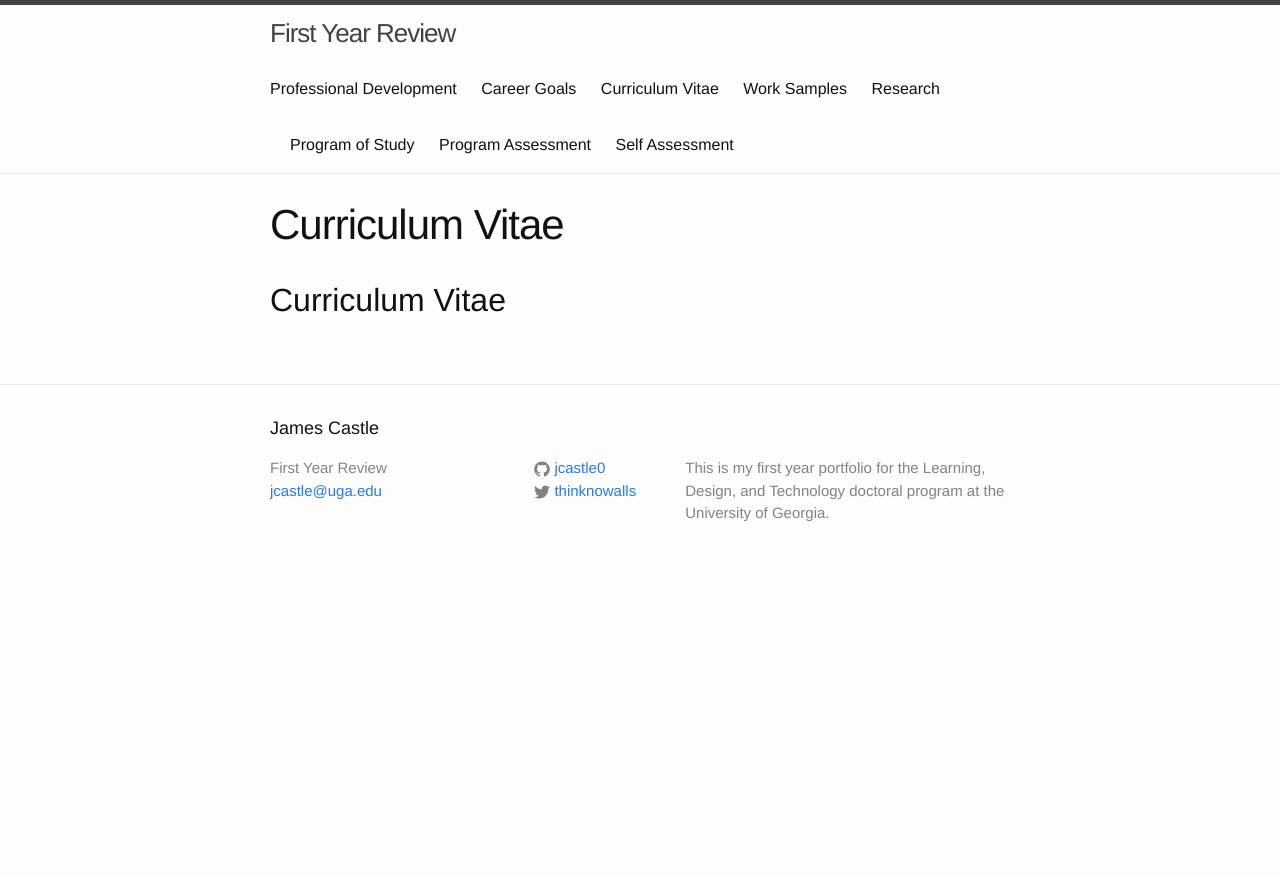
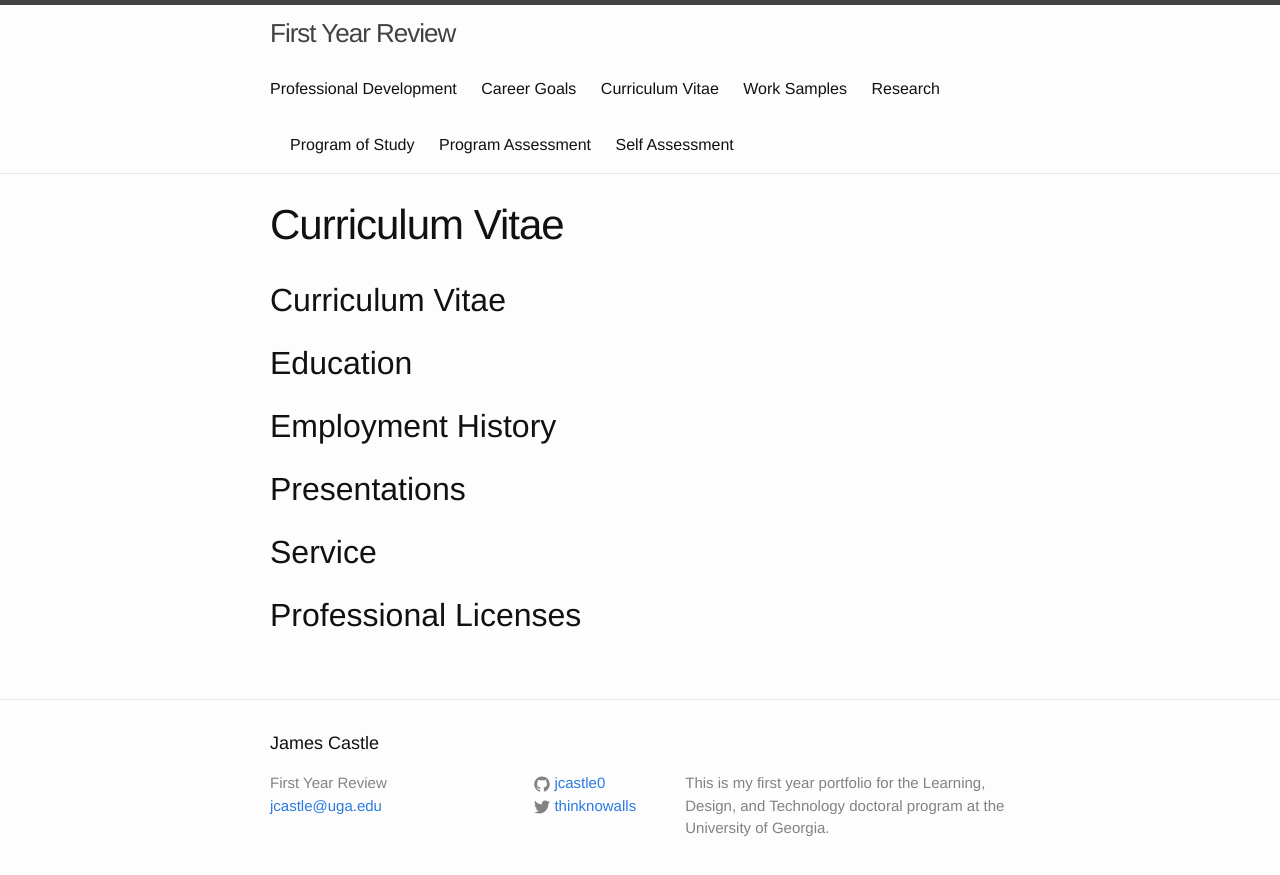
Before and after one commit to jcastle0/ldtportfolio, a Jekyll site: the page built from cv.md, in a window 1280 px wide. Shown: the top 875 px of the page. Built offline with Jekyll 4.4.1, drawn with Linux system fonts in a browser that asks for light colours.

Commit message:
Update cv.md

```diff
--- a/cv.md
+++ b/cv.md
@@ -5,3 +5,13 @@ permalink: /cv/
 ---
 
 ## Curriculum Vitae
+
+## Education
+
+## Employment History
+
+## Presentations
+
+## Service
+
+## Professional Licenses
```
